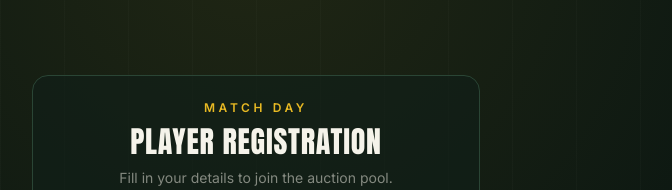
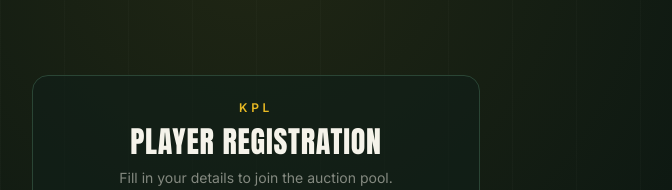
Before and after one commit to Riyaskh123/football_auction, a React (Vite) app: page /register in a window 1280 px wide. Shown: the top 190 px of the page, without its empty margins (384-1056 px from the left). Built offline with nearby package versions, Linux system fonts and the light colour scheme; no server answers; the database is empty.

Commit message:
change to KPL

```diff
--- a/index.html
+++ b/index.html
@@ -3,7 +3,7 @@
   <head>
     <meta charset="UTF-8" />
     <meta name="viewport" content="width=device-width, initial-scale=1.0" />
-    <title>Match Day Auction</title>
+    <title>Kodikuthumala Premier League Auction</title>
     <link rel="preconnect" href="https://fonts.googleapis.com" />
     <link rel="preconnect" href="https://fonts.gstatic.com" crossorigin />
     <link
--- a/src/pages/DisplayScreen.jsx
+++ b/src/pages/DisplayScreen.jsx
@@ -45,7 +45,7 @@ export default function DisplayScreen() {
       {/* header */}
       <header className="flex items-center justify-between px-8 md:px-14 pt-4 relative z-10">
         <div>
-          <p className="tracking-[0.3em] text-gold text-xs font-semibold">{availableCount > 0 ? 'MATCH DAY' : 'FINAL SQUADS'}</p>
+          <p className="tracking-[0.3em] text-gold text-xs font-semibold">{availableCount > 0 ? 'KPL ' : 'FINAL SQUADS'}</p>
           <h1 className="font-display text-3xl md:text-4xl tracking-wide">AUCTION ROOM</h1>
         </div>
         <div className="text-right font-mono text-sm text-floodlight/50 tabular">
--- a/src/pages/Home.jsx
+++ b/src/pages/Home.jsx
@@ -13,7 +13,7 @@ export default function Home() {
         navigate('/')
       }}>Logout</button>
       <div className="text-center">
-        <p className="tracking-[0.3em] text-gold text-sm mb-3 font-semibold">MATCH DAY</p>
+        <p className="tracking-[0.3em] text-gold text-sm mb-3 font-semibold">KPL</p>
         <h1 className="font-display text-6xl md:text-7xl tracking-wide">AUCTION ROOM</h1>
         <p className="text-floodlight/60 mt-4 max-w-md mx-auto">
           Open <span className="text-gold">Display</span> on the projector, and{' '}
--- a/src/pages/RegisterScreen.jsx
+++ b/src/pages/RegisterScreen.jsx
@@ -85,7 +85,7 @@ export default function RegisterScreen() {
         className="w-full max-w-md rounded-2xl border border-pitch-line bg-pitch-800/60 p-6 flex flex-col gap-5"
       >
         <div className="text-center mb-1">
-          <p className="tracking-[0.3em] text-gold text-xs font-semibold mb-2">MATCH DAY</p>
+          <p className="tracking-[0.3em] text-gold text-xs font-semibold mb-2">KPL</p>
           <h1 className="font-display text-3xl tracking-wide">PLAYER REGISTRATION</h1>
           <p className="text-floodlight/50 text-sm mt-2">
             Fill in your details to join the auction pool.
--- a/src/pages/ResultsScreen.jsx
+++ b/src/pages/ResultsScreen.jsx
@@ -46,7 +46,7 @@ export default function ResultsScreen() {
     <div className="min-h-screen px-4 md:px-8 py-6 max-w-6xl mx-auto">
       <div className="flex flex-wrap items-center justify-between gap-3 mb-6 print:hidden">
         <div>
-          <p className="tracking-[0.3em] text-gold text-xs font-semibold">MATCH DAY</p>
+          <p className="tracking-[0.3em] text-gold text-xs font-semibold">KPL</p>
           <h1 className="font-display text-2xl md:text-3xl tracking-wide">FINAL SQUADS</h1>
         </div>
         <div className="flex gap-3">
--- a/src/pages/TeamRegisterScreen.jsx
+++ b/src/pages/TeamRegisterScreen.jsx
@@ -90,7 +90,7 @@ export default function TeamRegisterScreen() {
           className="w-full max-w-md rounded-2xl border border-pitch-line bg-pitch-800/60 p-6 flex flex-col gap-5"
         >
           <div className="text-center mb-1">
-            <p className="tracking-[0.3em] text-gold text-xs font-semibold mb-2">MATCH DAY</p>
+            <p className="tracking-[0.3em] text-gold text-xs font-semibold mb-2"></p>
             <h1 className="font-display text-3xl tracking-wide">TEAM REGISTRATION</h1>
             <p className="text-floodlight/50 text-sm mt-2">
               Register your team to take part in the auction.
```
